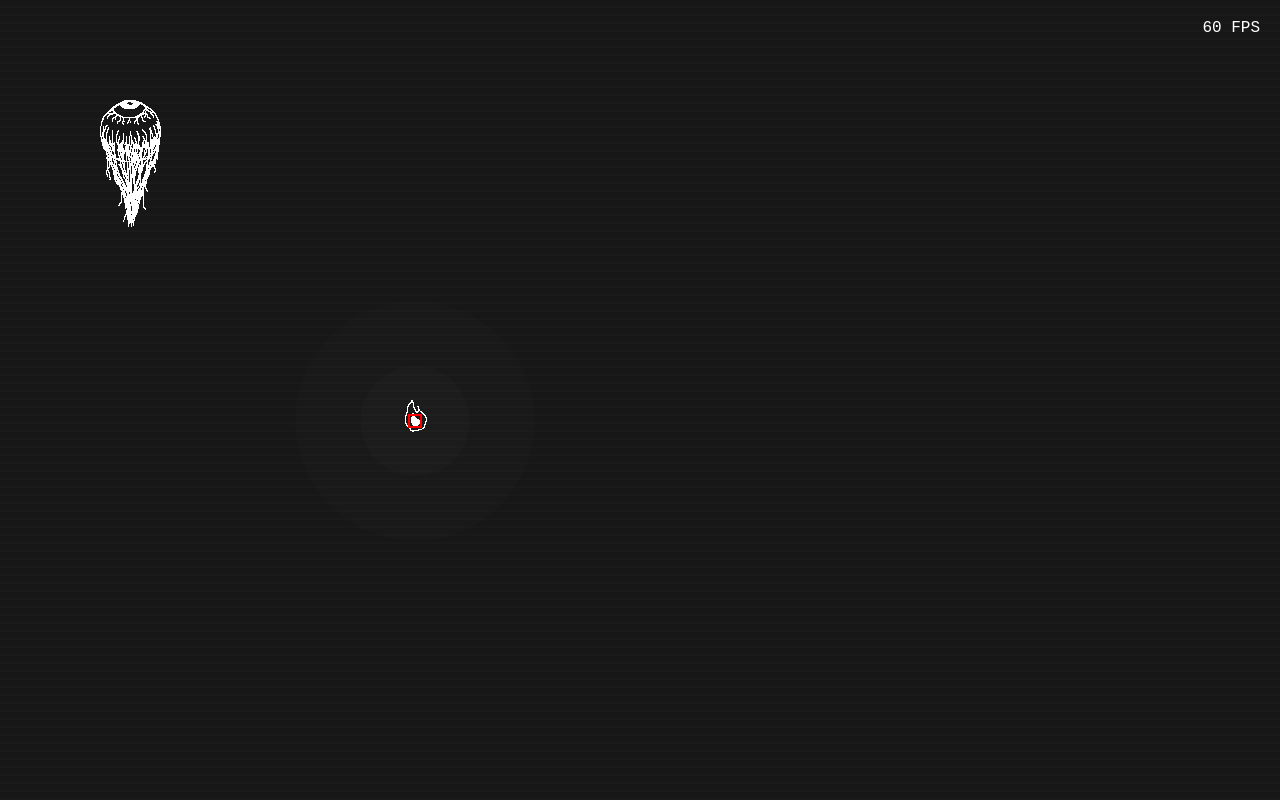
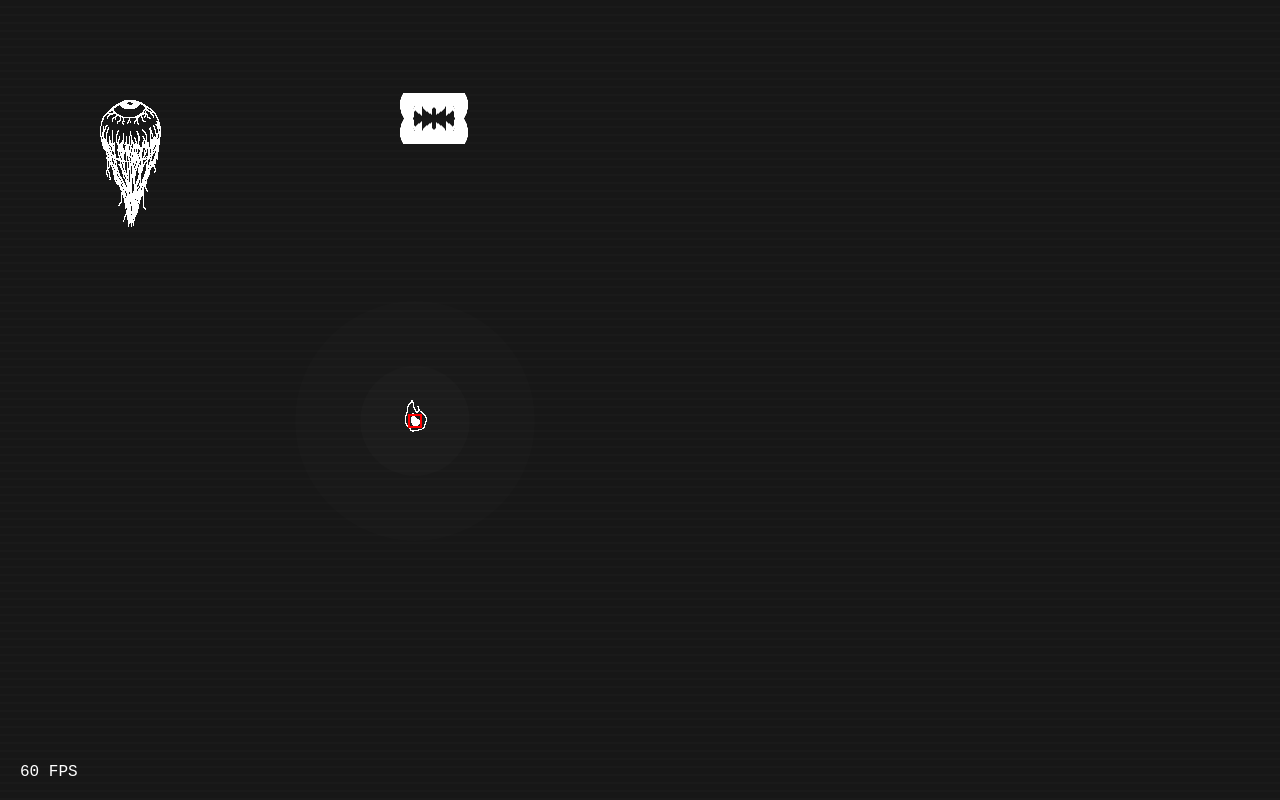
Before and after one commit to sebadorn/js13k-2021-space, a plain HTML site: page dev/index-dev.html in a window 1280 px wide. Drawn offline with Linux system fonts and the light colour scheme.

Commit message:
1) Added flickering to the players light circle. 2) Added SmallBite danger.

```diff
--- a/dev/index-dev.html
+++ b/dev/index-dev.html
@@ -20,6 +20,7 @@ body{align-items:center;background:repeating-linear-gradient(#171717,#171717 6px
 <script src="js/Renderer.js"></script>
 <script src="js/UI.js"></script>
 <script src="js/dangers/DangerEye.js"></script>
+<script src="js/dangers/SmallBite.js"></script>
 <script src="js/levels/Intro.js"></script>
 <script src="js/levels/Main.js"></script>
 <script src="js/levels/Outro.js"></script>
--- a/dev/js/LevelObject.js
+++ b/dev/js/LevelObject.js
@@ -10,18 +10,12 @@ class LevelObject {
 	 *
 	 * @constructor
 	 * @param {object}   data
-	 * @param {?string}  data.color
-	 * @param {?number} [data.t = 0]
 	 * @param {?number} [data.x = 0]
 	 * @param {?number} [data.y = 0]
 	 * @param {?number} [data.w = 0]
 	 * @param {?number} [data.h = 0]
 	 */
 	constructor( level, data ) {
-		this.type = data.t || 0;
-
-		this.color = data.color || this.color || '#404047';
-
 		this.x = 0;
 		this.y = 0;
 		this.w = data.w || 0;
@@ -32,29 +26,6 @@ class LevelObject {
 
 		this.x = data.x || 0;
 		this.y = data.y || 0;
-
-		this.nextPos = {
-			x: this.x,
-			y: this.y
-		};
-	}
-
-
-	/**
-	 *
-	 * @param {CanvasRenderingContext2d} ctx
-	 */
-	draw( ctx ) {
-		// TODO:
-	}
-
-
-	/**
-	 *
-	 * @param {number} dt
-	 */
-	update( dt ) {
-		// TODO:
 	}
 
 
--- a/dev/js/Player.js
+++ b/dev/js/Player.js
@@ -16,7 +16,6 @@ class Player extends js13k.LevelObject {
 	constructor( level, x, y ) {
 		super( level, { x, y, w: 32, h: 32 } );
 
-		this.f = 0; // frame timer
 		this.isHit = false;
 		this.sp = 6; // movement speed
 
@@ -39,18 +38,19 @@ class Player extends js13k.LevelObject {
 		const centerX = Math.round( hitbox[0] + hitbox[2] * 0.5 );
 		const centerY = Math.round( hitbox[1] + hitbox[3] * 0.5 );
 
-		ctx.fillStyle = 'rgba(255,255,196,0.01)';
+		let [alpha, r1, r2] = this.flicker ? [0.007, 110, 45] : [0.01, 120, 55];
+		ctx.fillStyle = `rgba(255,255,196,${alpha})`;
 
 		ctx.beginPath();
-		ctx.ellipse( centerX, centerY, 120, 120, 0, 0, 360 );
+		ctx.ellipse( centerX, centerY, r1, r1, 0, 0, 360 );
 		ctx.fill();
 
 		ctx.beginPath();
-		ctx.ellipse( centerX, centerY, 55, 55, 0, 0, 360 );
+		ctx.ellipse( centerX, centerY, r2, r2, 0, 0, 360 );
 		ctx.fill();
 
 		// Sprite
-		const frame = this.f < 10 ? 0 : 1;
+		const frame = this.level.timer % 20 < 10 ? 0 : 1;
 		ctx.drawImage( Player.sprite[frame], this.x, this.y );
 
 		if( js13k.DEBUG ) {
@@ -78,9 +78,18 @@ class Player extends js13k.LevelObject {
 	 * @param {number} dir.y
 	 */
 	update( dt, dir ) {
-		this.f = ( this.f + dt ) % 20;
 		this.x += Math.round( dt * dir.x * this.sp );
 		this.y += Math.round( dt * dir.y * this.sp );
+
+		if( this.flicker > 0 ) {
+			this.flicker -= dt;
+		}
+		else if( this.flicker < 0 ) {
+			this.flicker = 0;
+		}
+		else if( Math.random() < 0.008 ) {
+			this.flicker = dt * 16;
+		}
 	}
 
 
--- a/dev/js/Renderer.js
+++ b/dev/js/Renderer.js
@@ -178,9 +178,8 @@ js13k.Renderer = {
 			if( js13k.DEBUG ) {
 				this.ctx.fillStyle = '#FFF';
 				this.ctx.font = 'normal 16px monospace';
-				this.ctx.textAlign = 'right';
-				this.ctx.textBaseline = 'top';
-				this.ctx.fillText( ~~( js13k.TARGET_FPS / dt ) + ' FPS', this.cnv.width - 20, 20 );
+				this.ctx.textBaseline = 'bottom';
+				this.ctx.fillText( ~~( js13k.TARGET_FPS / dt ) + ' FPS', 20, this.cnv.height - 20 );
 			}
 		}
 
--- a/dev/js/dangers/DangerEye.js
+++ b/dev/js/dangers/DangerEye.js
@@ -16,8 +16,6 @@ class DangerEye extends js13k.LevelObject {
 	constructor( level, x, y ) {
 		super( level, { x, y, w: 61, h: 127 } );
 
-		this.f = 0; // frame timer
-
 		if( !DangerEye.sprite ) {
 			DangerEye.sprite = [
 				DangerEye.preRender( this.w, this.h, 0 ),
@@ -32,7 +30,7 @@ class DangerEye extends js13k.LevelObject {
 	 * @param {CanvasRenderingContext2D} ctx
 	 */
 	draw( ctx ) {
-		const frame = this.f < 10 ? 0 : 1;
+		const frame = this.level.timer % 20 < 10 ? 0 : 1;
 		ctx.drawImage( DangerEye.sprite[frame], this.x, this.y );
 	}
 
@@ -45,7 +43,7 @@ class DangerEye extends js13k.LevelObject {
 	 * @param {number} dir.y
 	 */
 	update( dt, dir ) {
-		this.f = ( this.f + dt ) % 20;
+		// TODO:
 	}
 
 
--- /dev/null
+++ b/dev/js/dangers/SmallBite.js
@@ -0,0 +1,91 @@
+'use strict';
+
+
+{
+
+class SmallBite extends js13k.LevelObject {
+
+
+	/**
+	 *
+	 * @constructor
+	 * @param {js13k.Level} level
+	 * @param {number}      x
+	 * @param {number}      y
+	 */
+	constructor( level, x, y ) {
+		super( level, { x, y, w: 68, h: 37 } ); // height varies
+
+		if( !SmallBite.sprite ) {
+			SmallBite.sprite = [
+				SmallBite.preRender( this.w, this.h, 0 ),
+				SmallBite.preRender( this.w, this.h, 1 )
+			];
+		}
+	}
+
+
+	/**
+	 *
+	 * @param {CanvasRenderingContext2D} ctx
+	 */
+	draw( ctx ) {
+		const margin = ( Math.sin( this.level.timer * 0.1 ) + 1 ) * 20;
+		const fh = this.h * 0.2;
+
+		ctx.drawImage( SmallBite.sprite[0], this.x, this.y - fh - margin );
+		ctx.drawImage( SmallBite.sprite[1], this.x, this.y + fh + margin );
+	}
+
+
+	/**
+	 *
+	 * @param {number} dt
+	 * @param {object} dir
+	 * @param {number} dir.x
+	 * @param {number} dir.y
+	 */
+	update( dt, dir ) {
+		//
+	}
+
+
+}
+
+
+/**
+ *
+ * @param  {number} w
+ * @param  {number} h
+ * @param  {number} pos - 0: top row, 1: bottom row
+ * @return {HTMLCanvasElement}
+ */
+SmallBite.preRender = function( w, h, pos ) {
+	const [canvas, ctx] = js13k.Renderer.getOffscreenCanvas( w, h );
+	const [scaleY, transY] = pos === 1 ? [-1, h] : [1, 0];
+
+	// left
+	ctx.setTransform( -1, 0, 0, scaleY, w / 2, transY );
+	ctx.drawImage(
+		js13k.Renderer.sprites.bite_small,
+		0, 0, w / 2, h,
+		0, 0, w / 2, h
+	);
+
+	// right
+	ctx.setTransform( 1, 0, 0, scaleY, 0, transY );
+	ctx.drawImage(
+		js13k.Renderer.sprites.bite_small,
+		0,     0, w / 2, h,
+		w / 2, 0, w / 2, h
+	);
+
+	ctx.setTransform( 1, 0, 0, 1, 0, 0 );
+
+	return canvas;
+};
+
+
+js13k.LevelObject.SmallBite = SmallBite;
+
+}
--- a/dev/js/levels/Main.js
+++ b/dev/js/levels/Main.js
@@ -16,7 +16,8 @@ class Level_Main extends js13k.Level {
 		this.player = new js13k.Player( this, 400, 400 );
 
 		this.dangers.push(
-			new js13k.LevelObject.DangerEye( this, 100, 100 )
+			new js13k.LevelObject.DangerEye( this, 100, 100 ),
+			new js13k.LevelObject.SmallBite( this, 400, 100 )
 		);
 
 		[this.cnvHit, this.ctxHit] = js13k.Renderer.getOffscreenCanvas( this.player.w, this.player.h );
```
Also changed, not shown: assets/bite_small_right_top.png, dev/js/Assets.js, 2 other files.
